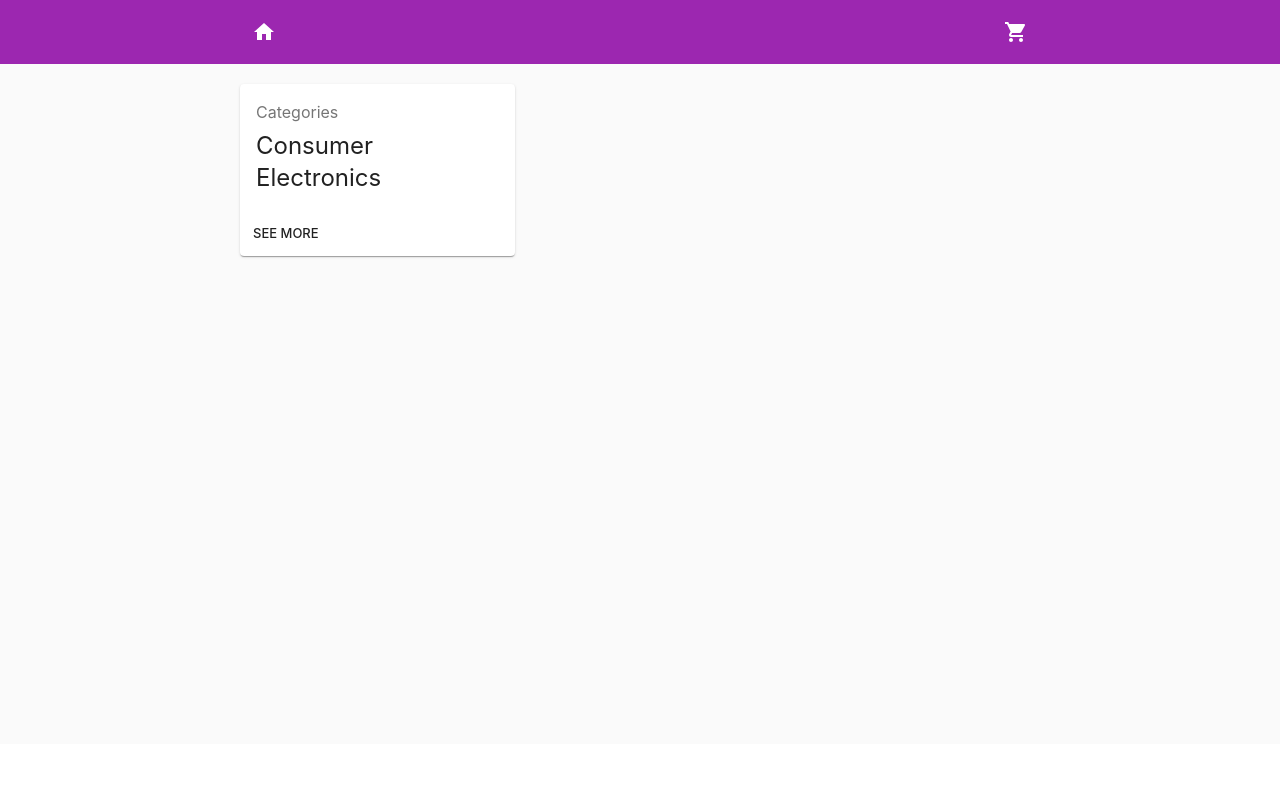
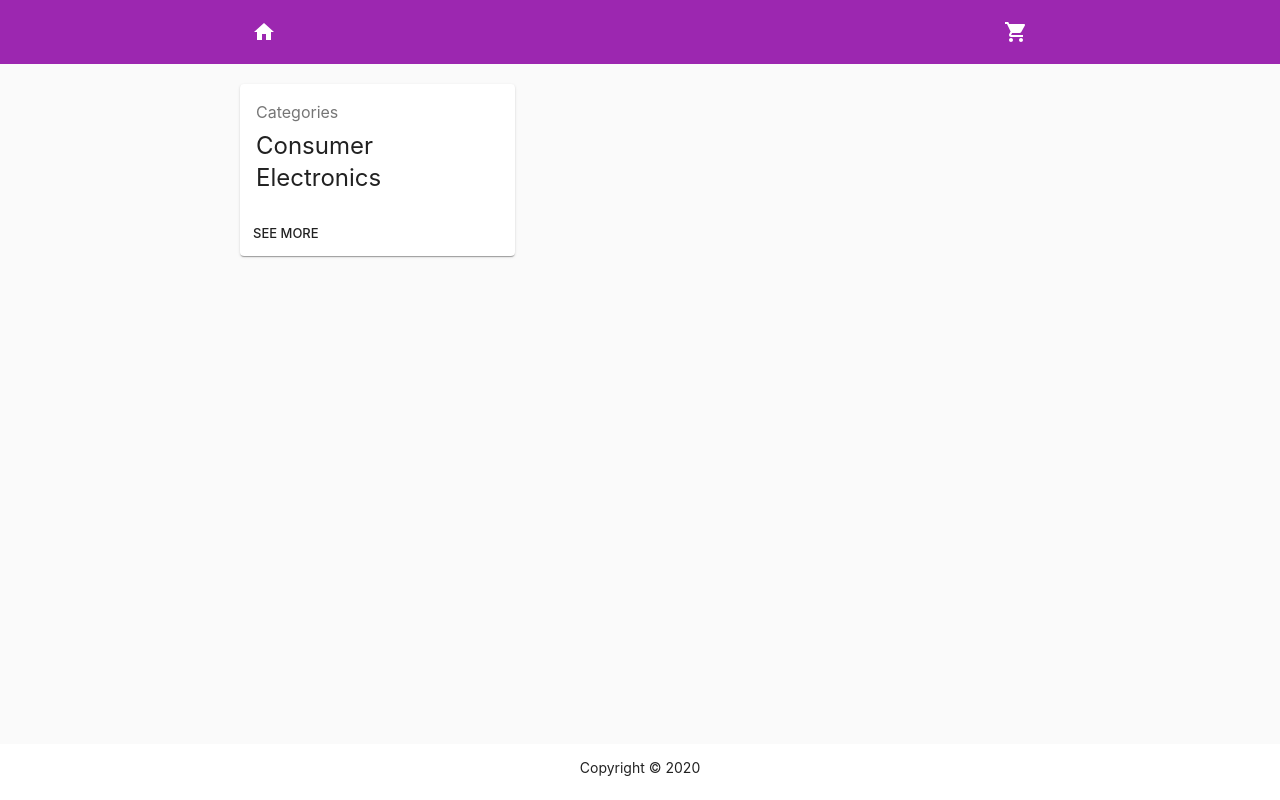
Before and after one commit to AndreMashukov/nextjs-template, a Next.js app: page / in a window 1280 px wide. Built offline with nearby package versions, Linux system fonts and the light colour scheme.

Commit message:
minor changes

```diff
--- a/components/Footer/Footer.tsx
+++ b/components/Footer/Footer.tsx
@@ -15,7 +15,9 @@ export const Footer = () => {
 
   return (
     <div className={classes.stickToBottom}>
-      <BottomNavigation />
+      <BottomNavigation>
+        <p>Copyright &copy; 2020</p>
+      </BottomNavigation>
     </div>
   );
 };
```
